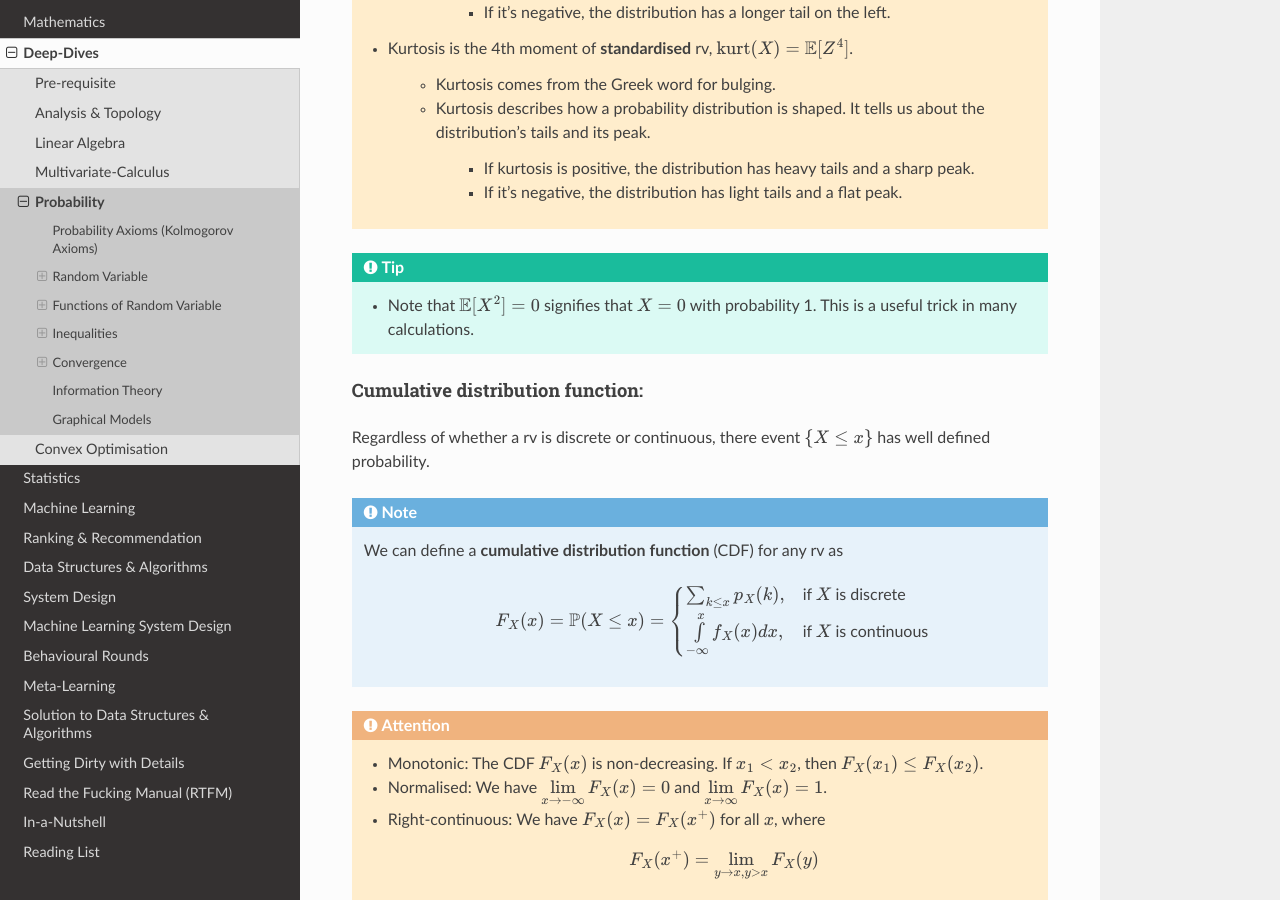
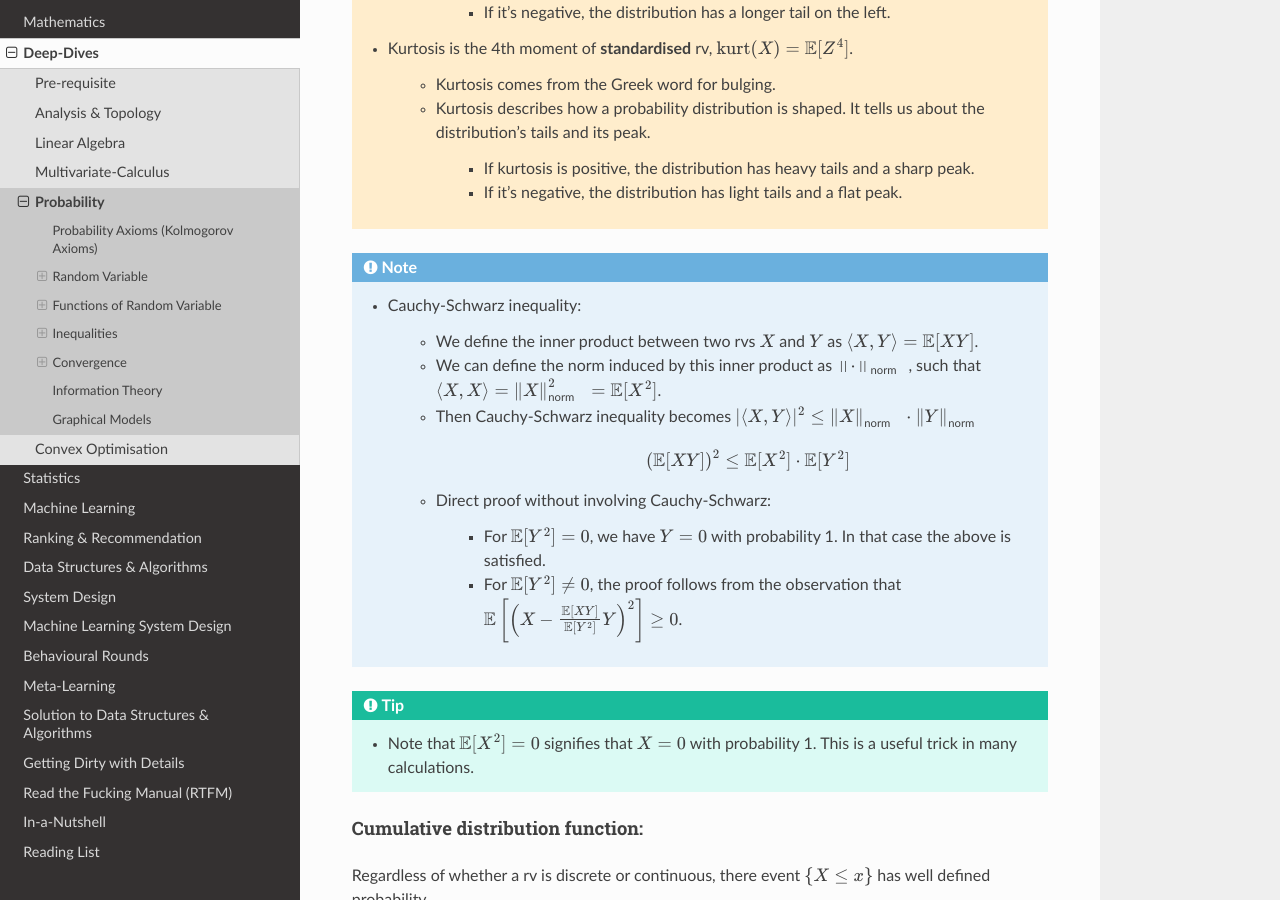
Before and after one commit to uselesstechjunks/leetcode, a Sphinx documentation site: the page built from docs/source/math/prob.rst, in a window 1280 px wide and 900 px high, scrolled down 12942 px. Built offline with Sphinx 7.4.7 and the Read the Docs theme 2.0.0, drawn with Linux system fonts in a browser that asks for light colours.

Commit message:
Update prob.rst

```diff
--- a/docs/source/math/prob.rst
+++ b/docs/source/math/prob.rst
@@ -438,6 +438,20 @@ We can define Expectation of as :math:`\int\limits_{-\infty}^\infty x f_X(x) dx`
 			* If kurtosis is positive, the distribution has heavy tails and a sharp peak.
 			* If it’s negative, the distribution has light tails and a flat peak.
 
+.. note::
+	* Cauchy-Schwarz inequality:
+
+		* We define the inner product between two rvs :math:`X` and :math:`Y` as :math:`\langle X,Y\rangle=\mathbb{E}[XY]`.
+		* We can define the norm induced by this inner product as :math:`\left\| \cdot \right\|_{\text{norm}}`, such that :math:`\langle X,X\rangle=\left\| X \right\|_{\text{norm}}^2=\mathbb{E}[X^2]`.
+		* Then Cauchy-Schwarz inequality becomes :math:`|\langle X,Y\rangle|^2\leq \left\| X \right\|_{\text{norm}}\cdot\left\| Y \right\|_{\text{norm}}`
+
+			.. math:: \left(\mathbb{E}[XY]\right)^2\leq\mathbb{E}[X^2]\cdot\mathbb{E}[Y^2]
+
+		* Direct proof without involving Cauchy-Schwarz:
+
+			* For :math:`\mathbb{E}[Y^2]=0`, we have :math:`Y=0` with probability 1. In that case the above is satisfied.
+			* For :math:`\mathbb{E}[Y^2]\neq 0`, the proof follows from the observation that :math:`\mathbb{E}\left[\left(X-\frac{\mathbb{E}[XY]}{\mathbb{E}[Y^2]}Y\right)^2\right]\geq 0`.
+
 .. tip::
 	* Note that :math:`\mathbb{E}[X^2]=0` signifies that :math:`X=0` with probability 1. This is a useful trick in many calculations.
 
```
